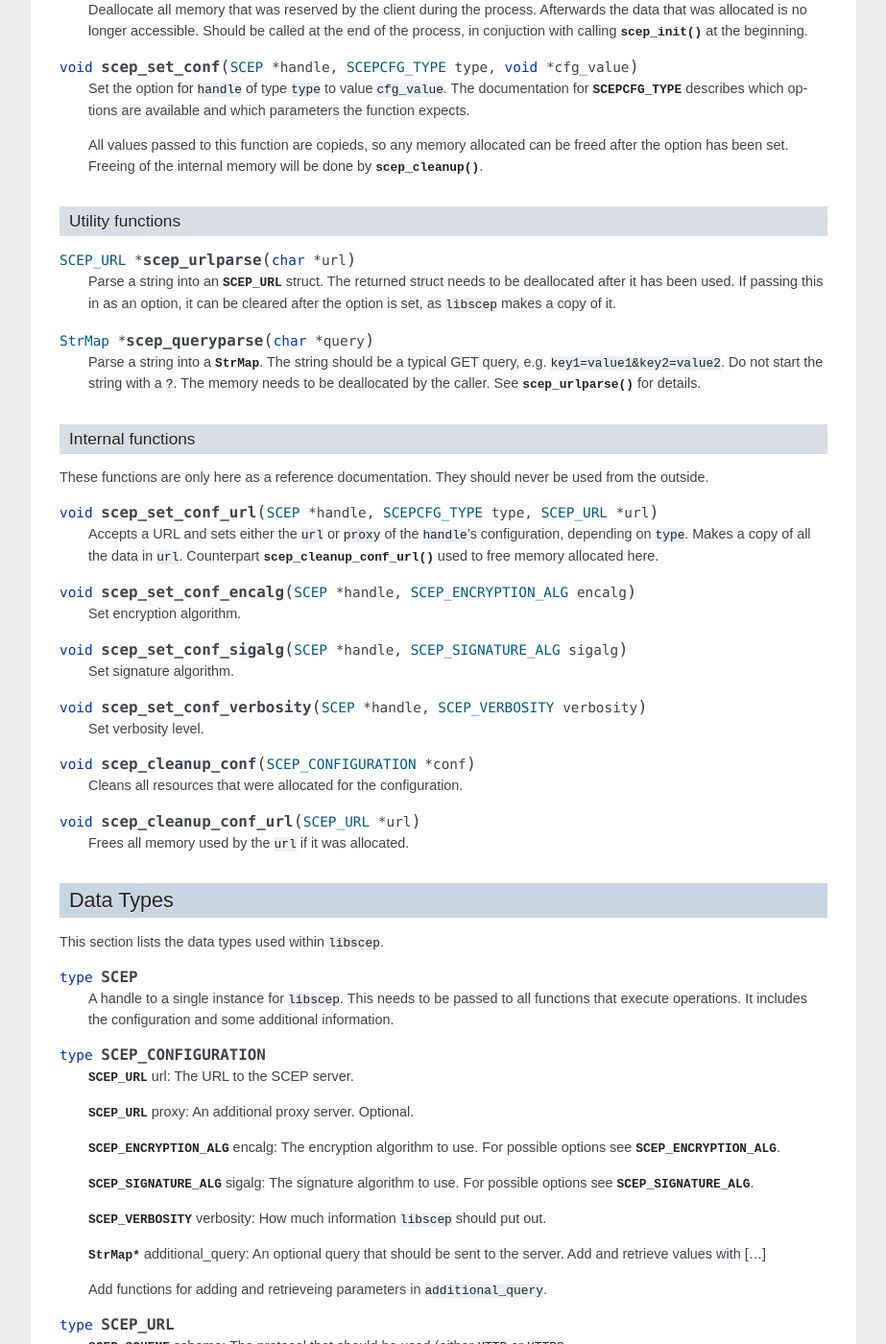
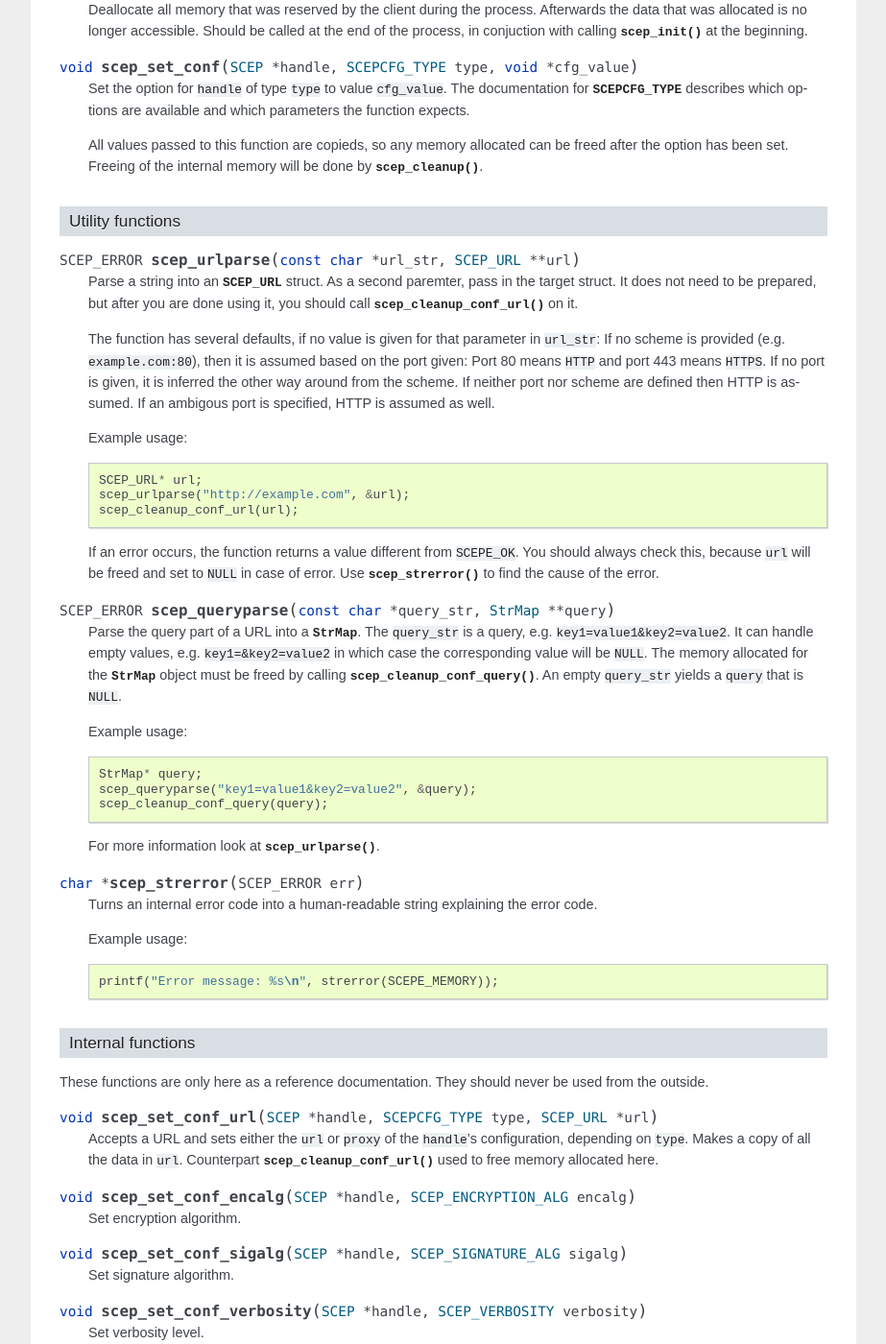
Before and after one commit to Javex/libscep, a Sphinx documentation site: the page built from docs/api.rst, in a window 1280 px wide and 1400 px high, scrolled down 437 px. Shown: the whole window at 96% size, without its empty margins (198-1121 px from the left). Built offline with Sphinx 7.4.7, drawn with Linux system fonts in a browser that asks for light colours; some of the changed text lies outside the part shown.

Commit message:
Finish urlparse and work on queryparse

```diff
--- a/docs/api.rst
+++ b/docs/api.rst
@@ -42,19 +42,63 @@ General functions
 Utility functions
 -----------------
 
-.. function:: SCEP_URL* scep_urlparse(char* url)
+.. function:: SCEP_ERROR scep_urlparse(const char* url_str, SCEP_URL** url)
 
-    Parse a string into an :type:`SCEP_URL` struct. The returned struct needs
-    to be deallocated after it has been used. If passing this in as an option,
-    it can be cleared after the option is set, as ``libscep`` makes a copy of
-    it.
+    Parse a string into an :type:`SCEP_URL` struct. As a second paremter, pass
+    in the target struct. It does not need to be prepared, but after you are
+    done using it, you should call :func:`scep_cleanup_conf_url` on it.
 
-.. function:: StrMap* scep_queryparse(char* query)
+    The function has several defaults, if no value is given for that parameter
+    in ``url_str``: If no scheme is provided (e.g. ``example.com:80``), then
+    it is assumed based on the port given: Port 80 means ``HTTP`` and port
+    443 means ``HTTPS``. If no port is given, it is inferred the other way
+    around from the scheme. If neither port nor scheme are defined then HTTP is
+    assumed. If an ambigous port is specified, HTTP is assumed as well.
 
-    Parse a string into a :type:`StrMap`. The string should be a typical GET
-    query, e.g. ``key1=value1&key2=value2``. Do not start the string with a
-    ``?``. The memory needs to be deallocated by the caller. See
-    :func:`scep_urlparse` for details.
+
+    Example usage:
+
+    .. code-block:: c
+
+        SCEP_URL* url;
+        scep_urlparse("http://example.com", &url);
+        scep_cleanup_conf_url(url);
+
+    If an error occurs, the function returns a value different from
+    ``SCEPE_OK``. You should always check this, because ``url`` will be
+    freed and set to ``NULL`` in case of error. Use :func:`scep_strerror` to
+    find the cause of the error.
+
+.. function:: SCEP_ERROR scep_queryparse(const char* query_str, StrMap** query)
+
+    Parse the query part of a URL into a :type:`StrMap`. The ``query_str`` is a
+    query, e.g. ``key1=value1&key2=value2``. It can handle empty values, e.g.
+    ``key1=&key2=value2`` in which case the corresponding value will be
+    ``NULL``. The memory allocated for the :type:`StrMap` object must be freed
+    by calling :func:`scep_cleanup_conf_query`. An empty ``query_str`` yields a
+    ``query`` that is ``NULL``.
+
+    Example usage:
+
+    .. code-block:: c
+
+        StrMap* query;
+        scep_queryparse("key1=value1&key2=value2", &query);
+        scep_cleanup_conf_query(query);
+
+    For more information look at :func:`scep_urlparse`.
+
+.. function:: char* scep_strerror(SCEP_ERROR err)
+
+    Turns an internal error code into a human-readable string explaining the
+    error code.
+
+    Example usage:
+
+    .. code-block:: c
+
+        printf("Error message: %s\n", strerror(SCEPE_MEMORY));
+
 
 Internal functions
 ------------------
@@ -88,6 +132,10 @@ be used from the outside.
 .. function:: void scep_cleanup_conf_url(SCEP_URL* url)
 
     Frees all memory used by the ``url`` if it was allocated.
+
+.. function:: void scep_cleanup_conf_query(StrMap* query)
+
+    Frees all memory used by ``query`` if it was allocated.
 
 Data Types
 ==========
```
Also changed, not shown: 6 other files.
